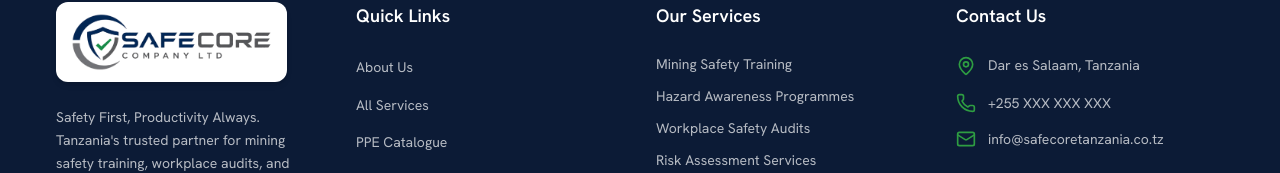
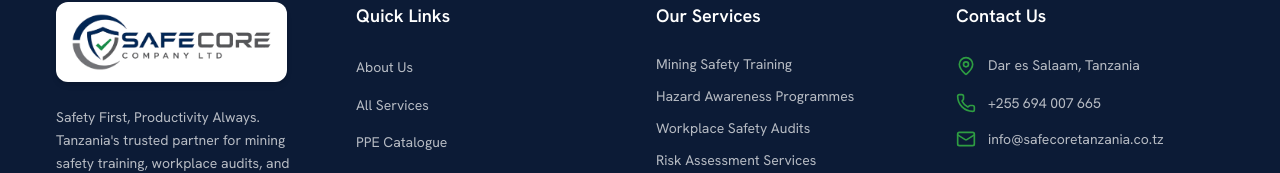
Before and after one commit to Fidelis18c/Safecore, a React (Vite) app in the folder Frontend/: page / in a window 1280 px wide. Shown: the part 5320-5493 px from the top of the page. Built offline with nearby package versions, Linux system fonts and the light colour scheme; no server answers.

Commit message:
Number added

```diff
--- a/Frontend/src/data/staticContent.js
+++ b/Frontend/src/data/staticContent.js
@@ -26,7 +26,7 @@ export const COMPANY = {
   name: 'SAFE Core Company Limited',
   shortName: 'SAFE Core',
   tagline: 'Safety First, Productivity Always',
-  phone: '+255 XXX XXX XXX',
+  phone: '+255 694 007 665',
   email: 'info@safecoretanzania.co.tz',
   whatsapp: '255694007665',
   address: 'Dar es Salaam, Tanzania',
```
